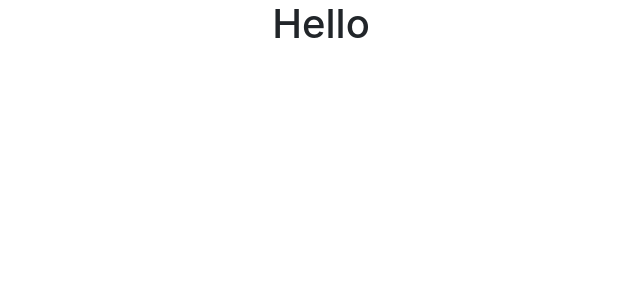
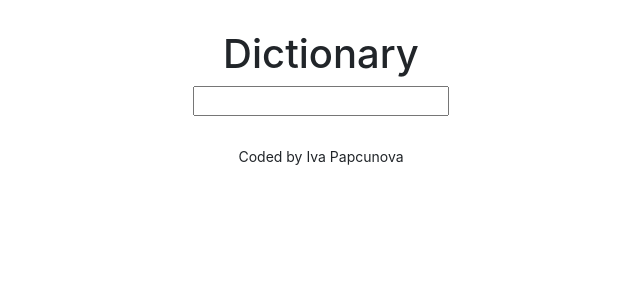
Before and after one commit to iva-pa/dictionary-app, a React (Create React App) app: page / in a window 1280 px wide. Shown: the top 300 px of the page, without its empty margins (319-959 px from the left). Built offline with nearby package versions, Linux system fonts and the light colour scheme.

Commit message:
Added search engine

```diff
--- a/src/App.css
+++ b/src/App.css
@@ -0,0 +1,8 @@
+.App-header {
+  margin: 30px 0;
+}
+.App-footer {
+  text-align: center;
+  margin: 30px 0;
+  font-size: 14px;
+}
--- a/src/App.js
+++ b/src/App.js
@@ -1,11 +1,14 @@
 import "./App.css";
+import Dictionary from "./Dictionary";
 
 export default function App() {
   return (
     <div className="App">
       <header className="App-header">
-        <h1 className="text-center">Hello</h1>
+        <h1 className="text-center">Dictionary</h1>
+        <Dictionary />
       </header>
+      <footer className="App-footer">Coded by Iva Papcunova</footer>
     </div>
   );
 }
--- /dev/null
+++ b/src/Dictionary.css
@@ -0,0 +1,3 @@
+.Dictionary {
+  text-align: center;
+}
--- /dev/null
+++ b/src/Dictionary.js
@@ -0,0 +1,23 @@
+import React, { useState } from "react";
+import "./Dictionary.css";
+
+export default function Dictionary() {
+  let [keyword, setKeyword] = useState("");
+
+  function search(event) {
+    event.preventDefault();
+    alert(`Searching for ${keyword}`);
+  }
+
+  function handleKeywordChange(event) {
+    setKeyword(event.target.value);
+  }
+
+  return (
+    <div className="Dictionary">
+      <form onSubmit={search}>
+        <input type="search" onChange={handleKeywordChange} />
+      </form>
+    </div>
+  );
+}
```
